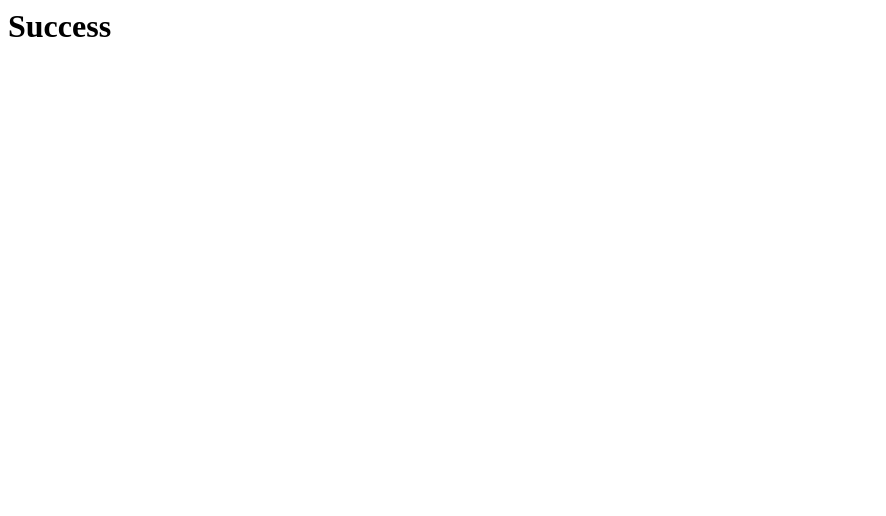
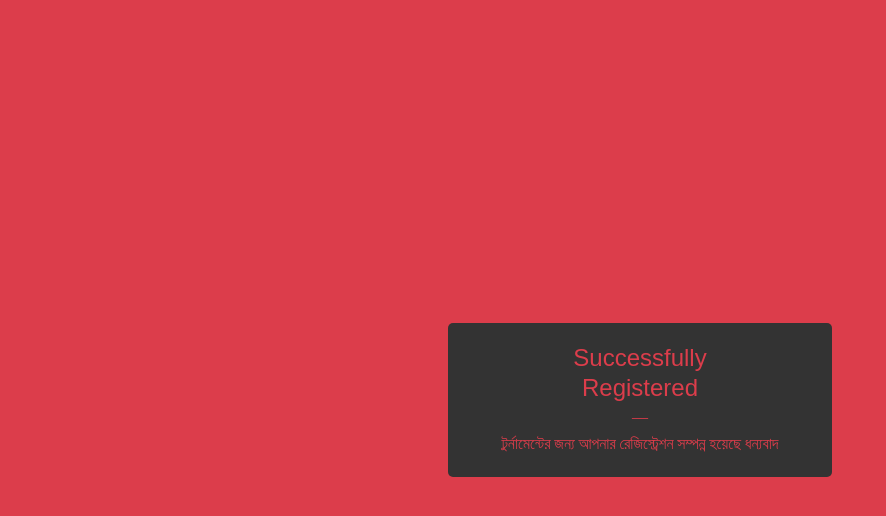
Before and after one commit to airs1426/zensdome, a plain HTML site: page success.html in a window 1280 px wide. Shown: the whole page, without its empty margins (0-886 px from the left). Drawn offline with Linux system fonts and the light colour scheme; a web font is replaced by a local one.

Commit message:
Update success.html

```diff
--- a/success.html
+++ b/success.html
@@ -1 +1,74 @@
-<h1>Success</h1>
+<!DOCTYPE html>
+<html lang="en">
+<head>
+    <meta charset="UTF-8">
+    <meta http-equiv="X-UA-Compatible" content="IE=edge">
+    <meta name="viewport" content="width=device-width, initial-scale=1.0">
+    <title>Document</title>
+    <link href="http://fonts.cdnfonts.com/css/valorant" rel="stylesheet">
+    <link href="https://fonts.googleapis.com/css2?family=Baloo+Da+2&family=Hind+Siliguri&family=Josefin+Sans:wght@100&display=swap" rel="stylesheet">
+    <style>
+        *{
+    margin: 0;
+    padding: 0;
+    box-sizing: border-box;
+    text-decoration: none;
+    }
+    body {
+        width:100% ;
+        height: 100vh;
+        justify-content: center;
+        align-items: center;
+        text-align: center;
+        background: #dc3d4b;
+    }
+    .box {
+        width: 30%;
+        margin: 0;
+        padding: 20px;
+        border-radius: 5px;
+        top: 50%;
+        left: 50%;
+        background: #333;
+        color: #dc3d4b;
+        transform: translateX(-50%) translateY(-50%);
+        position: absolute;
+
+    }
+    h2 {
+        font-family: 'VALORANT', sans-serif;
+        font-weight: 100;
+        line-height: 30px;
+    }
+    p {
+        margin-top: 10px;
+        font-family: 'Hind Siliguri', sans-serif;
+    }
+    @media(max-width:800px)
+{
+    .box {
+        width: 50%;
+    }
+}
+@media(max-width:600px)
+{
+    .box {
+        width: 70%;
+    }
+}
+@media(max-width:400px)
+{
+    .box {
+        width: 90%;
+    }
+}
+    </style>
+</head>
+<body>
+    <div class="box">
+        <h2>Successfully<br>Registered</h2>
+        __
+        <p>টুর্নামেন্টের জন্য আপনার রেজিস্ট্রেশন সম্পন্ন হয়েছে ধন্যবাদ</p>
+    </div>
+</body>
+</html>
```
